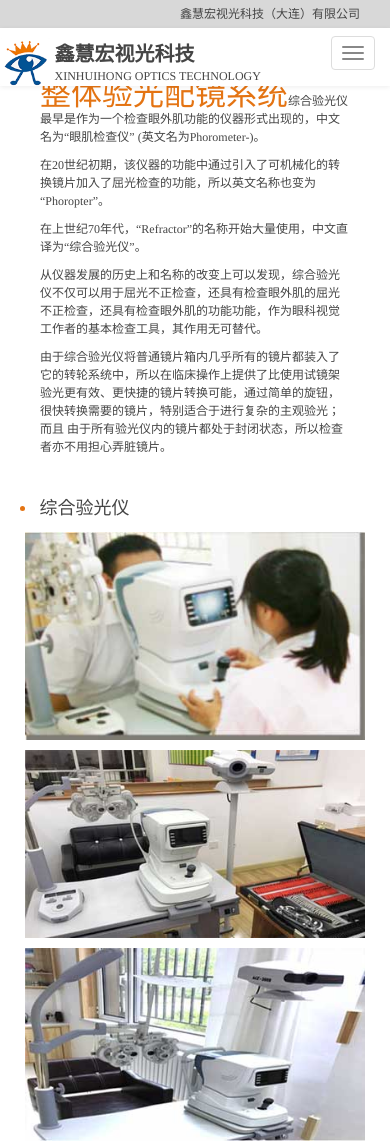
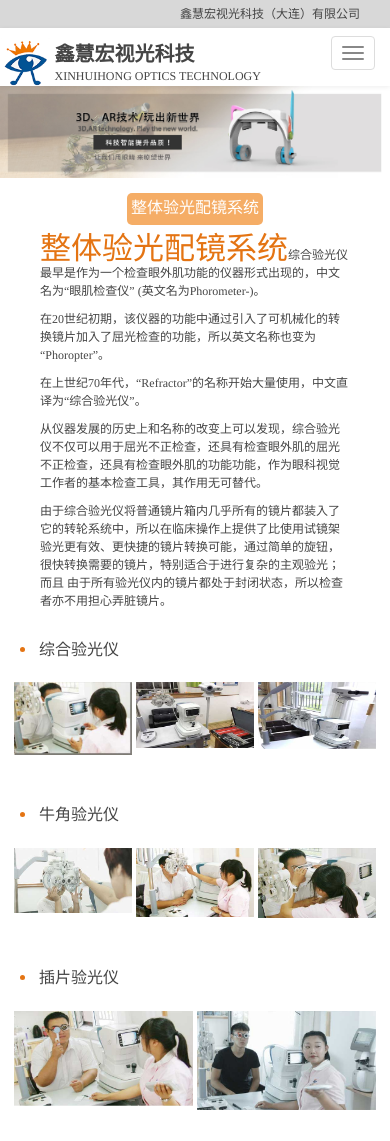
Before and after one commit to tthtnt/xinhuihong, a website: page dist/device-02.html in a window 390 px wide. Shown: the top 1141 px of the page. Drawn offline with Linux system fonts and the light colour scheme.

Commit message:
设备子页完成

```diff
--- a/dist/css/style.css
+++ b/dist/css/style.css
@@ -2023,8 +2023,18 @@ img{
   .common-inner ol li{
     padding-right: 40px;
   }
-  .common-inner .restore li{
+  .common-inner .restore li,.common-inner .device li{
     padding: 10px;
+  }
+  .common-inner .system li{
+    margin: 10px 0;
+    font-size: 16px;
+  }
+  .common-inner .system li div{
+    padding: 0 2px;
+  }
+  .common-inner .device li p{
+    padding: 0 5px;
   }
 }
 @media screen and (max-width: 414px){
--- a/dist/device-02.html
+++ b/dist/device-02.html
@@ -161,6 +161,7 @@
 <!-- banner -->
 <div class="container-fluid w">
   <div class="banner eq-banner">
+    <img src="img/设备banner.jpg" alt="设备系列">
   </div>
 </div>
 <!-- banner 结束 -->
@@ -175,6 +176,9 @@
 <!--内容开始-->
 <div class="container-fluid w">
   <div class="common-inner">
+    <div class="common-inner-title-mobile">
+      <h3>整体验光配镜系统</h3>
+    </div>
     <p><span>整体验光配镜系统</span>综合验光仪最早是作为一个检查眼外肌功能的仪器形式出现的，中文名为“眼肌检查仪”
       (英文名为Phorometer-)。
       </p>
@@ -198,13 +202,13 @@
       <li>
         综合验光仪
         <div>
-          <div class="col-md-4">
+          <div class="col-md-4 col-sm-4 col-xs-4">
             <img src="img/complex-01.jpg" alt="综合验光仪">
           </div>
-          <div class="col-md-4">
+          <div class="col-md-4 col-sm-4 col-xs-4">
             <img src="img/complex-02.jpg" alt="综合验光仪">
           </div>
-          <div class="col-md-4">
+          <div class="col-md-4 col-sm-4 col-xs-4">
             <img src="img/complex-03.jpg" alt="综合验光仪">
           </div>
         </div>
@@ -212,13 +216,13 @@
       <li>
         牛角验光仪
         <div>
-          <div class="col-md-4">
+          <div class="col-md-4 col-sm-4 col-xs-4">
             <img src="img/horn-01.jpg" alt="牛角验光仪">
           </div>
-          <div class="col-md-4">
+          <div class="col-md-4 col-sm-4 col-xs-4">
             <img src="img/horn-02.jpg" alt="牛角验光仪">
           </div>
-          <div class="col-md-4">
+          <div class="col-md-4 col-sm-4 col-xs-4">
             <img src="img/horn-03.jpg" alt="牛角验光仪">
           </div>
         </div>
@@ -226,10 +230,10 @@
       <li>
         插片验光仪
         <div>
-          <div class="col-md-6">
+          <div class="col-md-6  col-sm-6 col-xs-6">
             <img src="img/insert-01.jpg" alt="插片验光仪">
           </div>
-          <div class="col-md-6">
+          <div class="col-md-6 col-sm-6 col-xs-6">
             <img src="img/insert-02.jpg" alt="插片验光仪">
           </div>
         </div>
```
Also changed, not shown: dist/device-01.html (+1 -0 lines), dist/device-03.html (+4 -0 lines).
